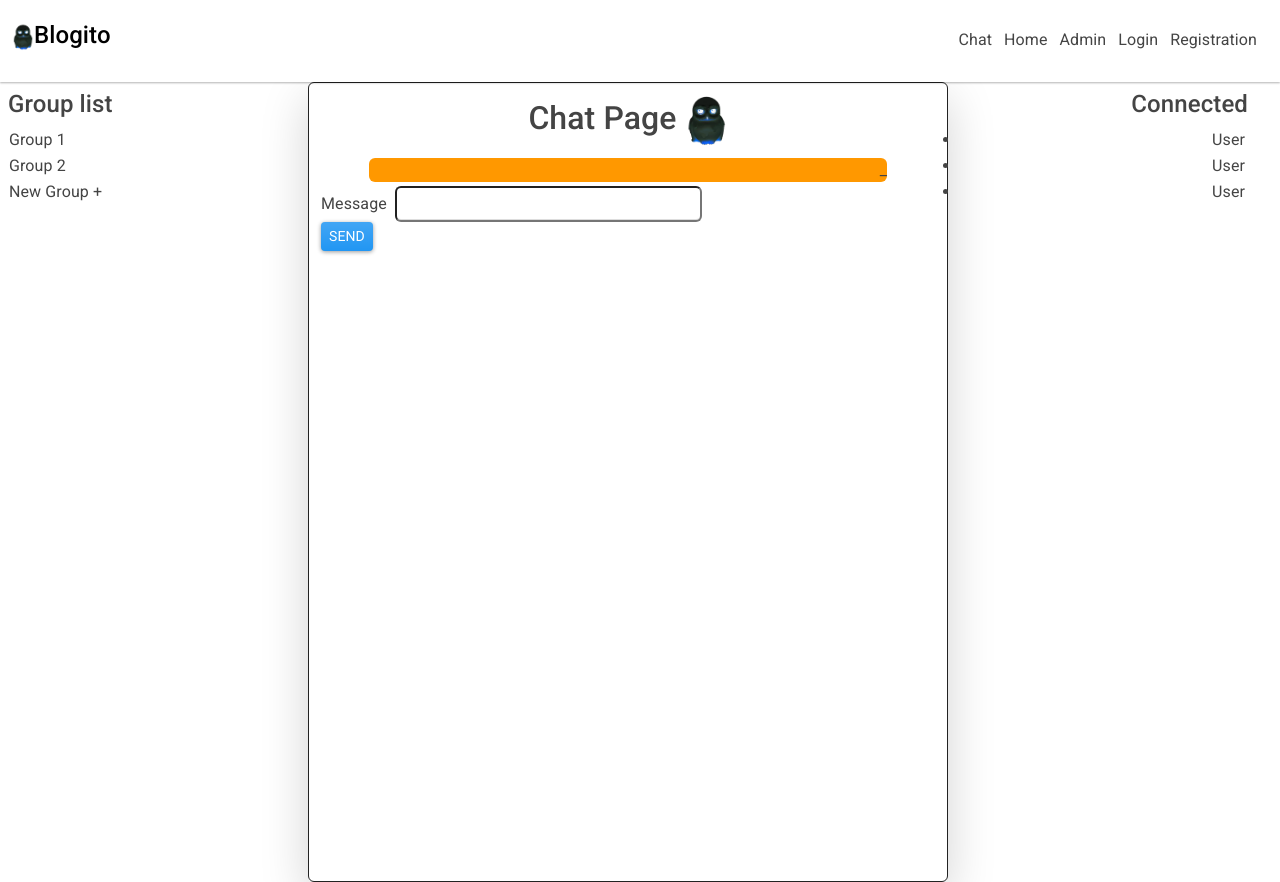
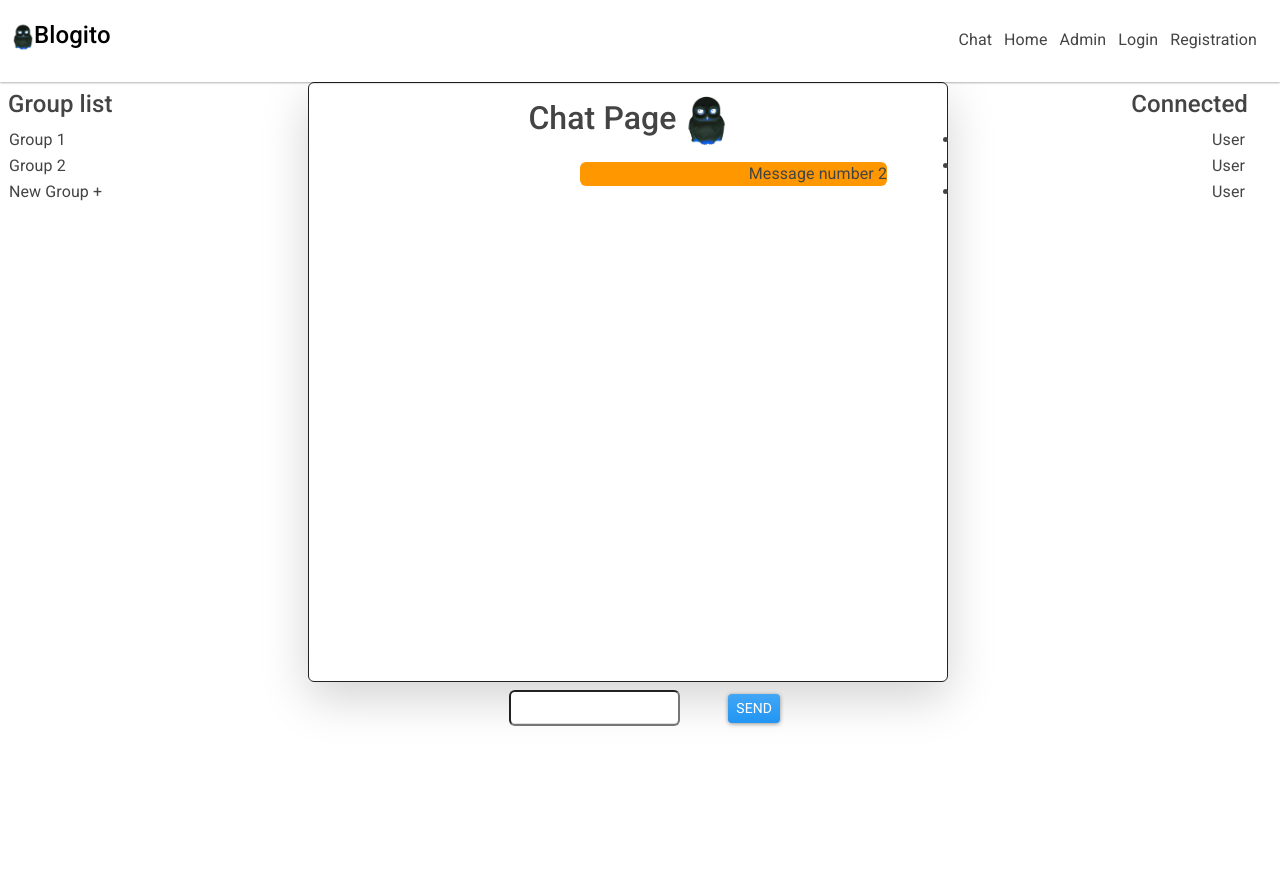
Before and after one commit to Fabuzac/untalkative-front, a React (Create React App) app: page /chat in a window 1280 px wide. After the commit the page ends 800 px from the top, so only its background shows below. Built offline with nearby package versions, Linux system fonts and the light colour scheme.

Commit message:
chat.js js > handleSubmit adjustment

```diff
--- a/src/components/Chat/Chat.js
+++ b/src/components/Chat/Chat.js
@@ -1,6 +1,7 @@
 import React, { useState } from 'react';
 import Navbar from '../Navbar/Navbar';
 import axios from 'axios';
+import './style.css';
 
 const headers = {
 	headers: {
@@ -15,7 +16,7 @@ class Chat extends React.Component {
 
 		this.state = {
 			message: '',
-			instantMessage: '',
+			instantMessage: [],
 		}
 	}
 
@@ -30,6 +31,7 @@ class Chat extends React.Component {
 		.then( response => {
 
 			console.log("Message sent")
+			console.log(response.data)
 			if(response.request.status === 200) {
 				//reset input value
 			}
@@ -45,16 +47,18 @@ class Chat extends React.Component {
 		})
 	}
 
-
 	componentDidMount() {
 		if(localStorage.getItem('token')) {
       let id = this.props.match.params.id
 
      // FETCH API MESSAGES
-      axios.get(`http://127.0.0.1:8000/api/chat/1`, headers)
+      axios.get(`http://127.0.0.1:8000/api/message`, headers)
         .then(response => {
 					console.log("API OK " + response.status)
-					this.setState({instantMessage: response.data.body})
+					console.log( response)
+					this.setState({instantMessage: response.data})
+					console.log(this.state.instantMessage)
+
         })
         .catch(error => {
           console.log(error.response)
@@ -67,6 +71,7 @@ class Chat extends React.Component {
 		return (
 			<>
 				<Navbar/>
+				{/* LEFT MENU */}
         <div className='row w-100'>
           <div className='col-3 text-left'>
             <h4 className='m-2'>Group list</h4>
@@ -77,37 +82,43 @@ class Chat extends React.Component {
 						</ul>
           </div>
 
-          <div className='col-6 border rounded border-dark vh-100 shadow-lg'>
+					{/* CENTER MENU */}
+          <div className='size-limited col-6 border rounded border-dark vh-100 shadow-lg'>
             <h2 className='text-center my-2'>Chat Page <img className='w-7 rounded-circle' src='/Sho.png' alt='logo'></img></h2>
 						{/* MESSAGES */}
 
-						<div className='text-left mx-5 my-1 bg-primary rounded'>
-							{
-								this.state.instantMessage
-							}
-						</div>
-						<div className='text-end mx-5 my-1 bg-warning rounded'>
-							_
+						{
+							this.state.instantMessage.map((instantMessages) =>
+								<div className='text-left mx-5 my-1 bg-primary rounded w-50' key={instantMessages.id}>
+									{instantMessages.body}
+								</div>
+							)
+						}
+
+						<div className='float-right w-50 text-end mx-5 my-1 bg-warning rounded'>
+							Message number 2
 						</div>
 
 						<div>
 							{/* FORM */}
 							<form method="POST" onSubmit={this.handleSubmit} encType="multipart/form-data">
-								<div className="form-group">
-									<label htmlFor="message">Message</label>
+								<div className="form-group fix-pos">
+									<label htmlFor="message"></label>
 									<input type="text"
-												 id="message"
+												 id={localStorage.getItem('token')}
 												 name="message"
 												 onChange={this.handleMessage}
 												 aria-describedby="emailHelp"
-												 className="rounded mx-2 w-50 p-1" />
+												 className="rounded mx-5 w-50 p-1 my-1" />
+
+									<button type="submit" className="btn btn-sm btn-primary">Send</button>
 								</div>
-								<button type="submit" className="btn btn-sm btn-primary">Send</button>
 							</form>
 							{/* END FORM */}
 						</div>
 				  </div>
 
+					{/* RIGHT MENU */}
           <div className='col-3 text-end'>
             <h4 className='m-2'>Connected</h4>
 						<ul>
--- /dev/null
+++ b/src/components/Chat/style.css
@@ -0,0 +1,18 @@
+.float-right {
+    float: right;
+}
+
+.size-limited {
+    height: 600px !important;
+}
+
+/*
+position: fixed;
+bottom: 70px;
+left: 36%; */
+
+.fix-pos {
+    position: fixed;
+    bottom: 70px;
+    left: 36%;
+}
```
